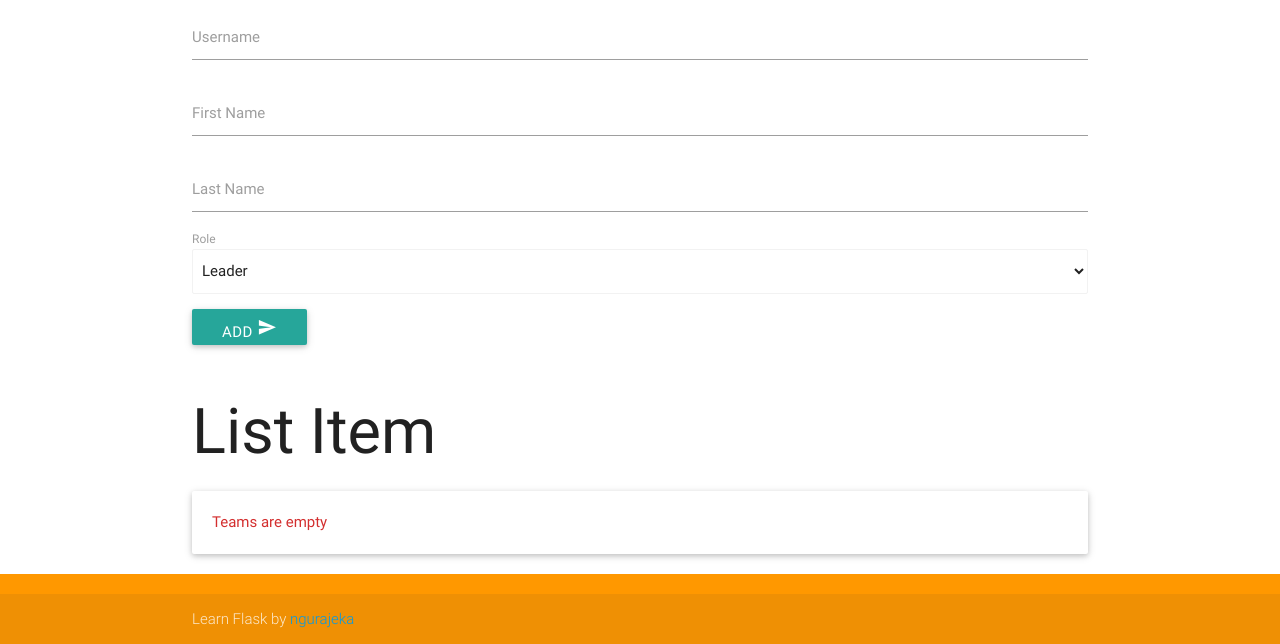
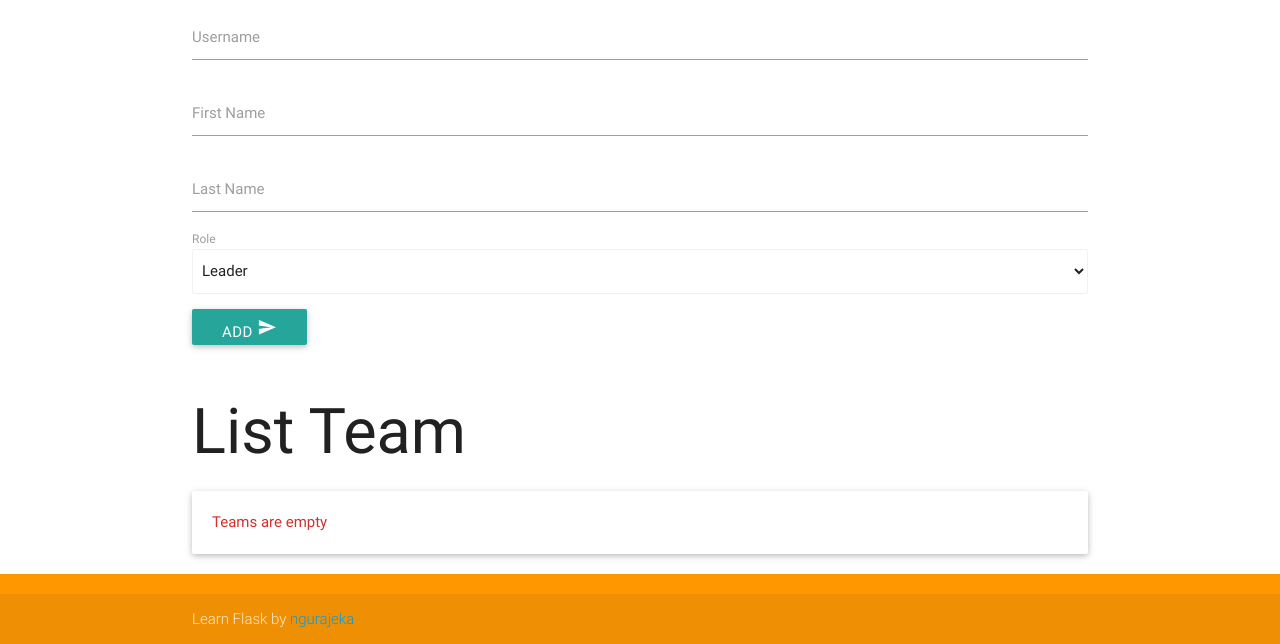
Before and after one commit to ngurajeka/learn-flask, a Flask app: page /team in a window 1280 px wide. Shown: the part 191-835 px from the top of the page. Run offline with Flask 2, Linux system fonts and the light colour scheme; data that the repository does not hold is empty; some libraries are stand-ins or nearby versions.

Commit message:
change item to team

```diff
--- a/templates/team/list.html
+++ b/templates/team/list.html
@@ -32,7 +32,7 @@
 		</div>
 	</form>
 </div>
-<h1>List Item</h1>
+<h1>List Team</h1>
 
 {% if teams %}
 <table class="responsive-table">
```
